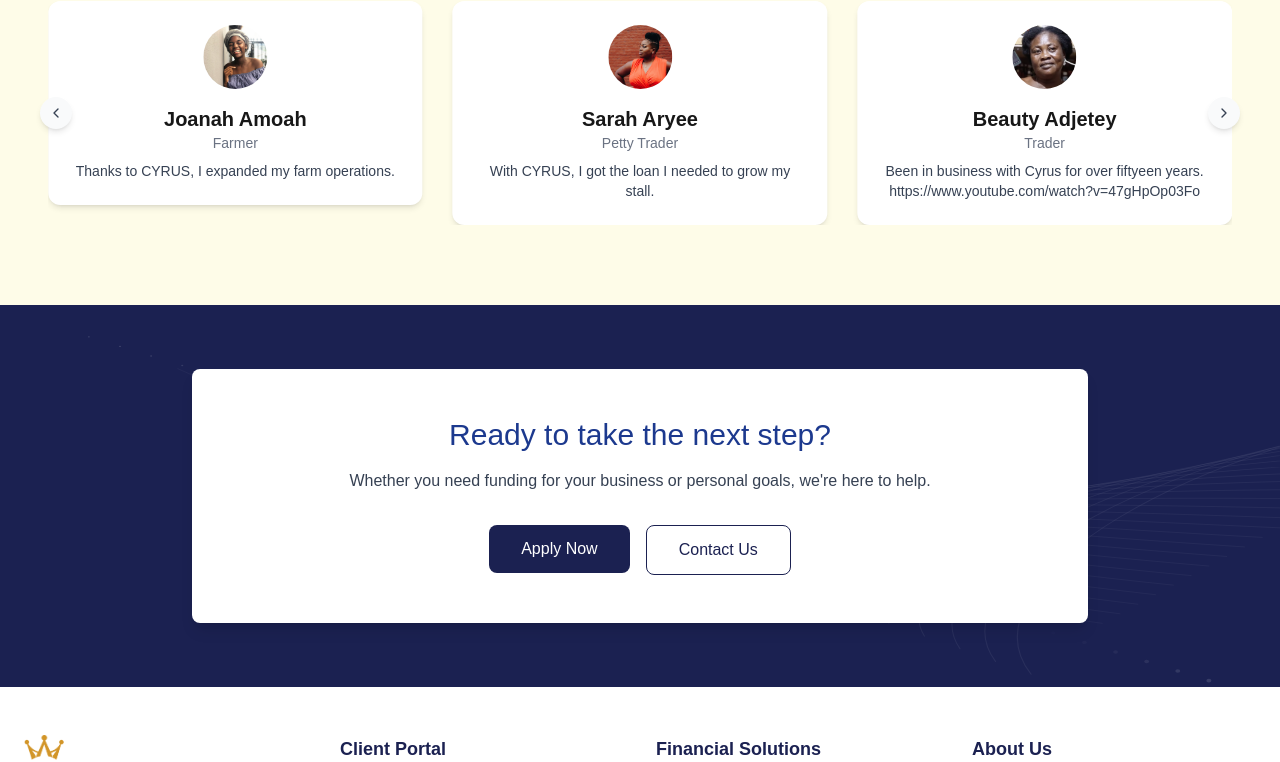
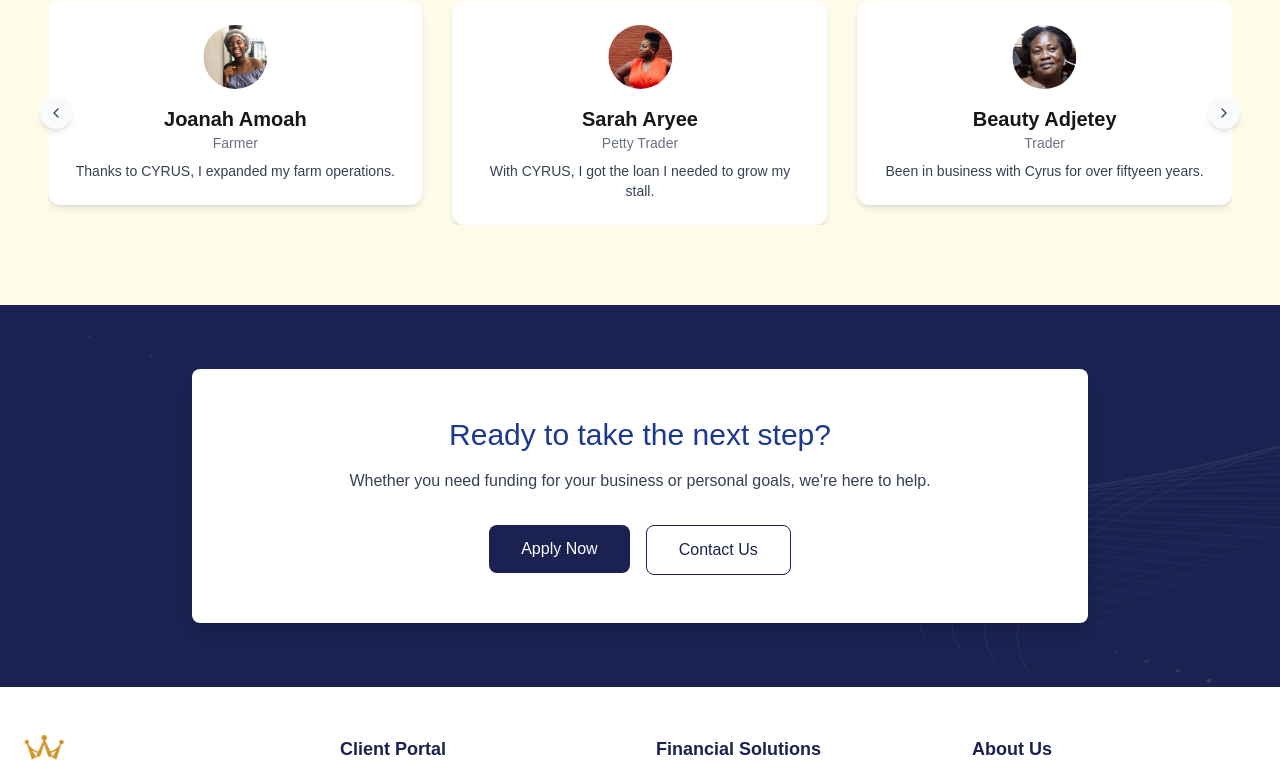
Before and after one commit to ayiteywoods/cyrus-site, a Next.js app: page / in a window 1280 px wide. Shown: the part 5254-6016 px from the top of the page. Built offline with nearby package versions, Linux system fonts and the light colour scheme.

Commit message:
link updated

```diff
--- a/src/components/TestimonialCard.tsx
+++ b/src/components/TestimonialCard.tsx
@@ -1,4 +1,5 @@
 // components/TestimonialCard.tsx
+import Link from 'next/link';
 import React from 'react';
 
 type Testimonial = {
@@ -21,7 +22,7 @@ const TestimonialCard = ({ testimonial }: { testimonial: Testimonial }) => {
         <h3 className="text-xl font-semibold">{testimonial.name}</h3>
         <p className="text-sm text-gray-500 mb-2">{testimonial.role}</p>
         <p className="text-gray-700 text-sm">{testimonial.message}</p>
-        <p className="text-gray-700 text-sm">{testimonial.link}</p>
+        <Link href={testimonial.link} className="text-gray-700 text-sm" />
       </div>
     </div>
   );
```
